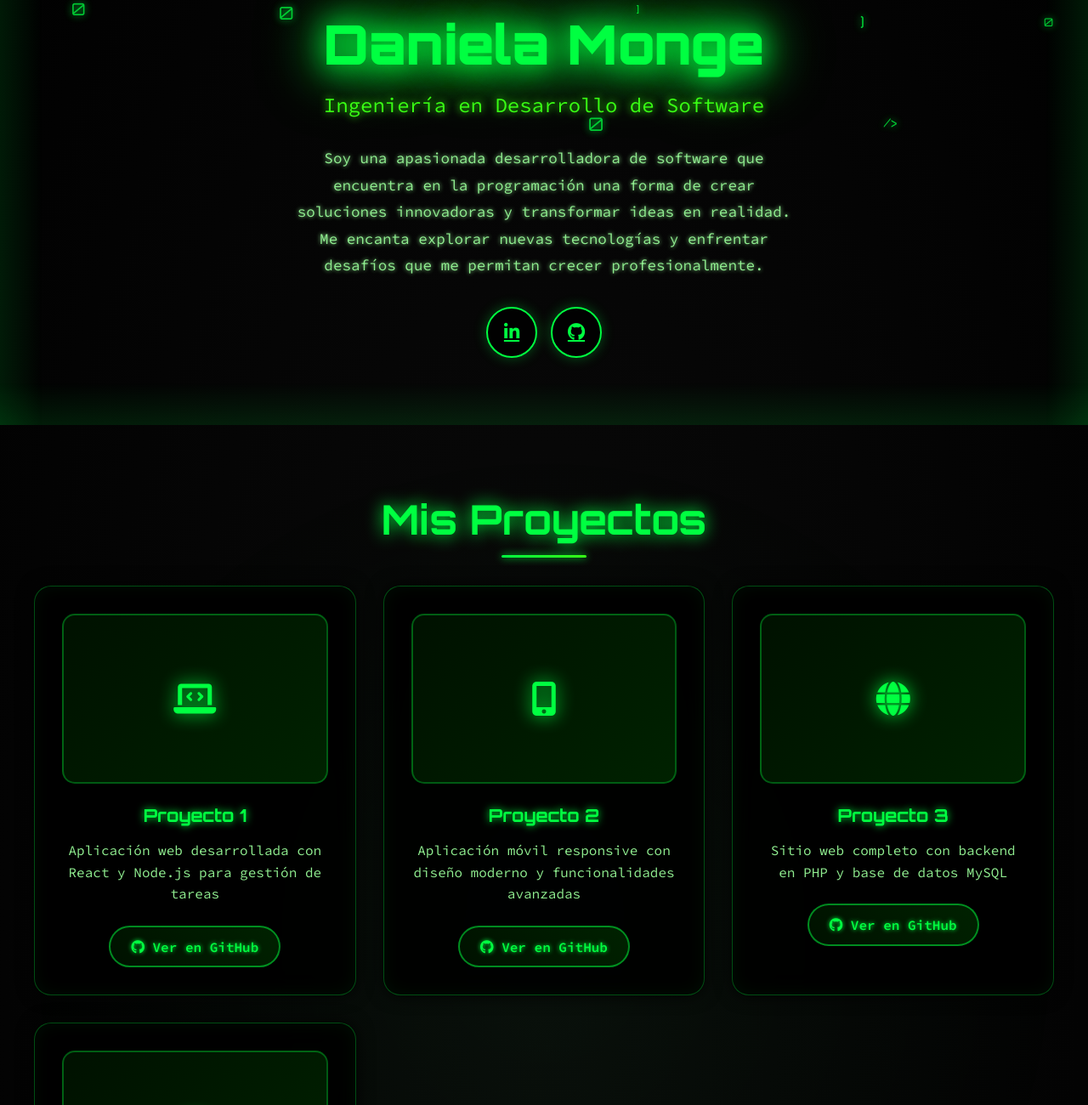
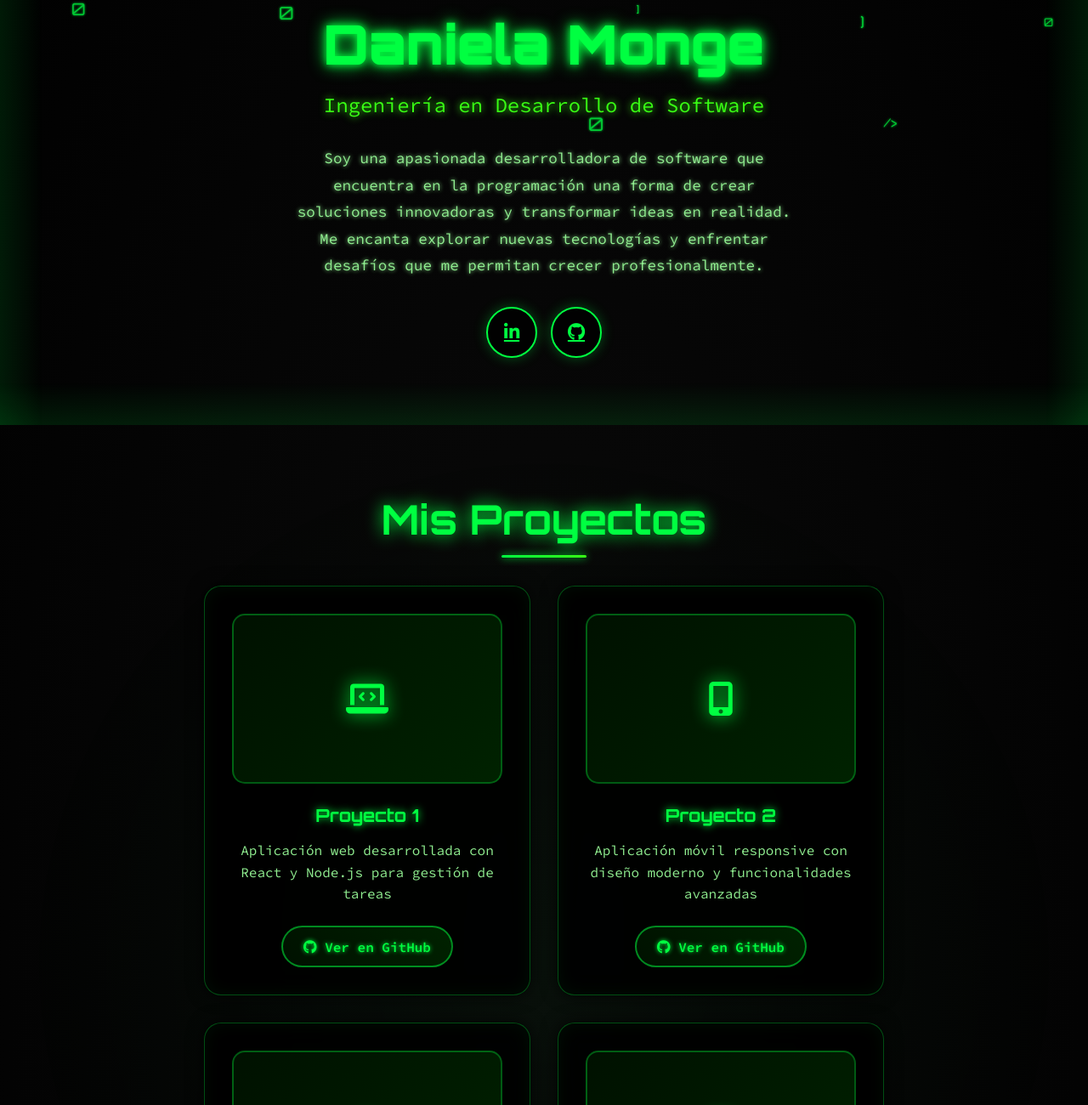
Before and after one commit to m0nge/Portafolio, a plain HTML site: page index.html in a window 1280 px wide. Shown: the part 300-1600 px from the top of the page at 85% size. Drawn offline with Linux system fonts and the light colour scheme.

Commit message:
Update index.html
el brillo del fondo y la alineacion

```diff
--- a/index.html
+++ b/index.html
@@ -37,10 +37,10 @@
             color: #00ff41;
             font-family: 'Orbitron', monospace;
             font-size: 16px;
-            opacity: 0.6;
+            opacity: 0.15;
             animation: matrixRain 12s infinite linear;
             user-select: none;
-            text-shadow: 0 0 10px #00ff41;
+            text-shadow: 0 0 3px #00ff41;
         }
 
         @keyframes matrixRain {
@@ -132,8 +132,8 @@
             font-weight: 900;
             margin-bottom: 1rem;
             color: #00ff41;
-            text-shadow: 0 0 20px #00ff41, 0 0 40px #00ff41;
-            animation: textGlow 2s ease-in-out infinite alternate;
+            text-shadow: 0 0 10px #00ff41, 0 0 20px #00ff41;
+            animation: textGlow 3s ease-in-out infinite alternate;
         }
 
         .hero h2 {
@@ -157,10 +157,10 @@
 
         @keyframes textGlow {
             from {
-                text-shadow: 0 0 20px #00ff41, 0 0 40px #00ff41;
+                text-shadow: 0 0 10px #00ff41, 0 0 20px #00ff41;
             }
             to {
-                text-shadow: 0 0 30px #00ff41, 0 0 60px #00ff41, 0 0 80px #00ff41;
+                text-shadow: 0 0 15px #00ff41, 0 0 30px #00ff41, 0 0 40px #00ff41;
             }
         }
 
@@ -259,9 +259,12 @@
         /* Proyectos Grid */
         .projects-grid {
             display: grid;
-            grid-template-columns: repeat(auto-fit, minmax(300px, 1fr));
+            grid-template-columns: repeat(2, 1fr);
             gap: 2rem;
             margin-top: 2rem;
+            max-width: 800px;
+            margin-left: auto;
+            margin-right: auto;
         }
 
         .project-card {
@@ -360,8 +363,11 @@
         /* Skills Grid */
         .skills-grid {
             display: grid;
-            grid-template-columns: repeat(auto-fit, minmax(300px, 1fr));
+            grid-template-columns: repeat(2, 1fr);
             gap: 2rem;
+            max-width: 800px;
+            margin-left: auto;
+            margin-right: auto;
         }
 
         .skill-category {
```
